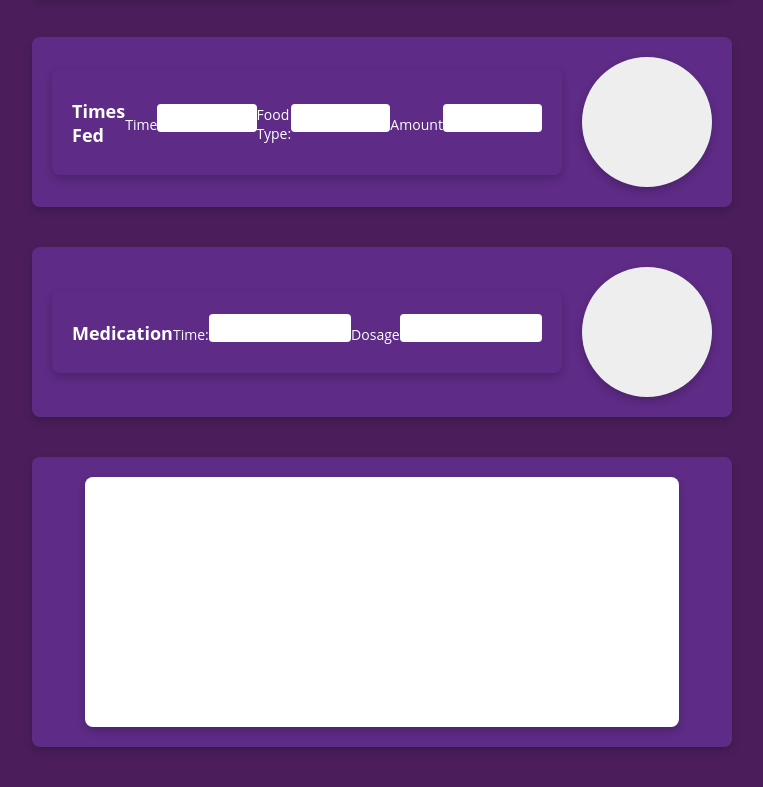
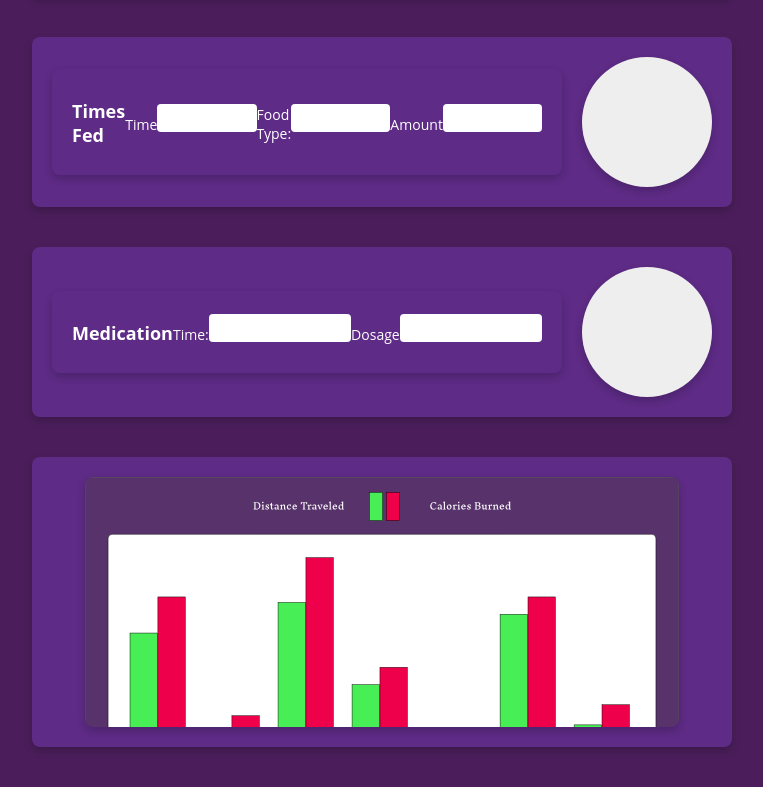
Before and after one commit to CartWebApp/pawpal-web-app-figma-frogs, a plain HTML site: page analytics.html in a window 1280 px wide. Shown: the part 816-1603 px from the top of the page, without its empty margins (258-1021 px from the left). Drawn offline with Linux system fonts and the light colour scheme.

Commit message:
bar graph

```diff
--- a/style.css
+++ b/style.css
@@ -305,6 +305,9 @@ body {
   width: 90%;
   height: 250px;
   background-color: #fff;
+  background-image: url(images/bargraph.svg);
+  background-repeat: no-repeat;
+  background-size: cover;
   border-radius: 8px;
   margin: 0 auto;
 }
```
Also changed, not shown: analytics.html (+0 -1 lines), images/bargraph.svg (added).
